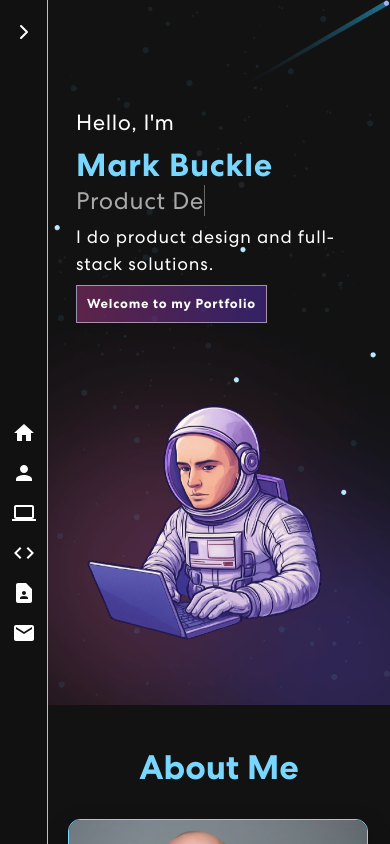
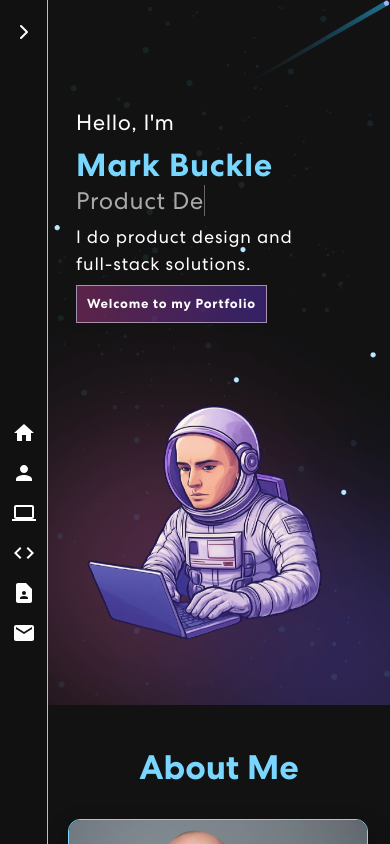
Before and after one commit to markbuckle/portfolio, a React (Create React App) app: page / in a window 390 px wide. Shown: the top 844 px of the page. Built offline with nearby package versions, Linux system fonts and the light colour scheme; no server answers.

Commit message:
Mobile view banner fix

```diff
--- a/src/App.css
+++ b/src/App.css
@@ -1647,4 +1647,7 @@
   .footer img {
     width: 80%;
   }
-}
+  .slogan {
+    width: 85% !important;
+  }
+}
--- a/src/components/Banner.js
+++ b/src/components/Banner.js
@@ -61,7 +61,7 @@
             <h1>{`Mark Buckle`}</h1>
             <h3><span className="txt-rotate" dataPeriod="100" data-rotate='[ "Software Developer", "Product Designer"]'>
               <span className="wrap">{text}</span></span></h3>
-            <p>I do product design and full-stack solutions.</p>
+            <p class="slogan">I do product design and full-stack solutions.</p>
               {/* <button className="vvd" onClick={() => console.log('connect')}>Let’s Connect <ArrowRightCircle size={25} /></button> */}
             <span className="tagline">Welcome to my Portfolio</span>
           </Col>
```
